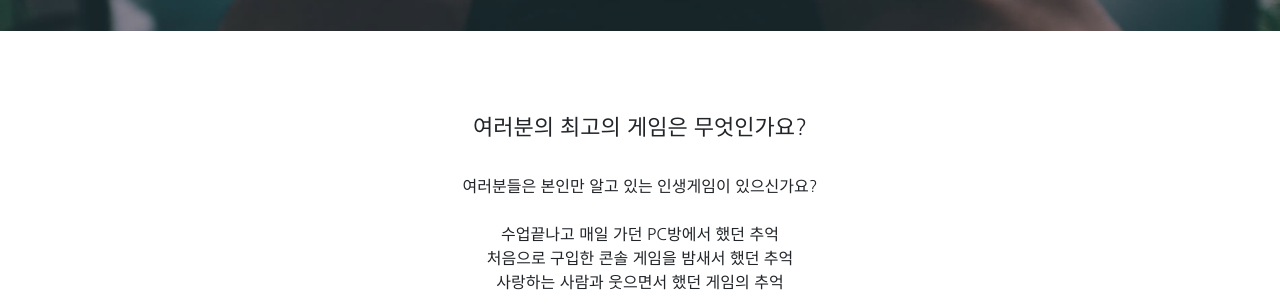
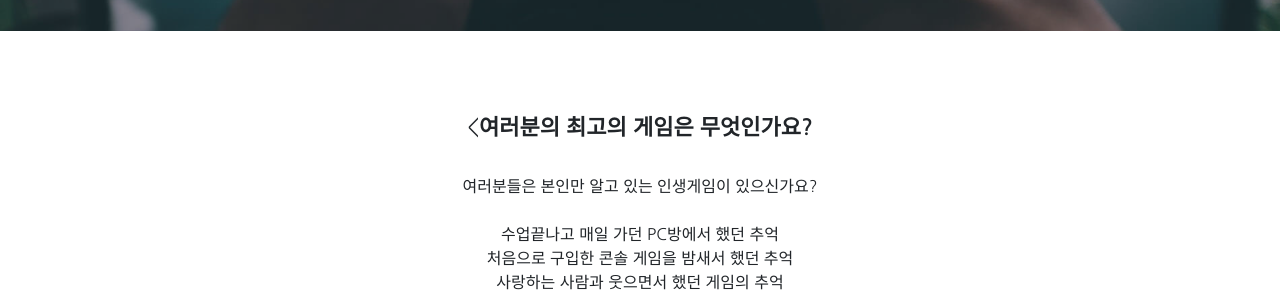
Before and after one commit to youngjungcho/everythegame88, a Jekyll site: the page built from about.html, in a window 1280 px wide. Shown: the part 501-806 px from the top of the page. Built offline with Jekyll 4.4.1, drawn with Linux system fonts in a browser that asks for light colours.

Commit message:
Update about.html

```diff
--- a/about.html
+++ b/about.html
@@ -17,7 +17,7 @@ background: '/img/bg-about.jpg'
 
 <section class="everythegame_1">
     <div id="container">
-      <p class="subtitle">여러분의 최고의 게임은 무엇인가요?</p>
+      <p class="subtitle"><<strong>여러분의 최고의 게임은 무엇인가요?</strong></p>
       <p class="information"> 여러분들은 본인만 알고 있는 인생게임이 있으신가요?<br>
                               </br>
                               수업끝나고 매일 가던 PC방에서 했던 추억<br>
```
